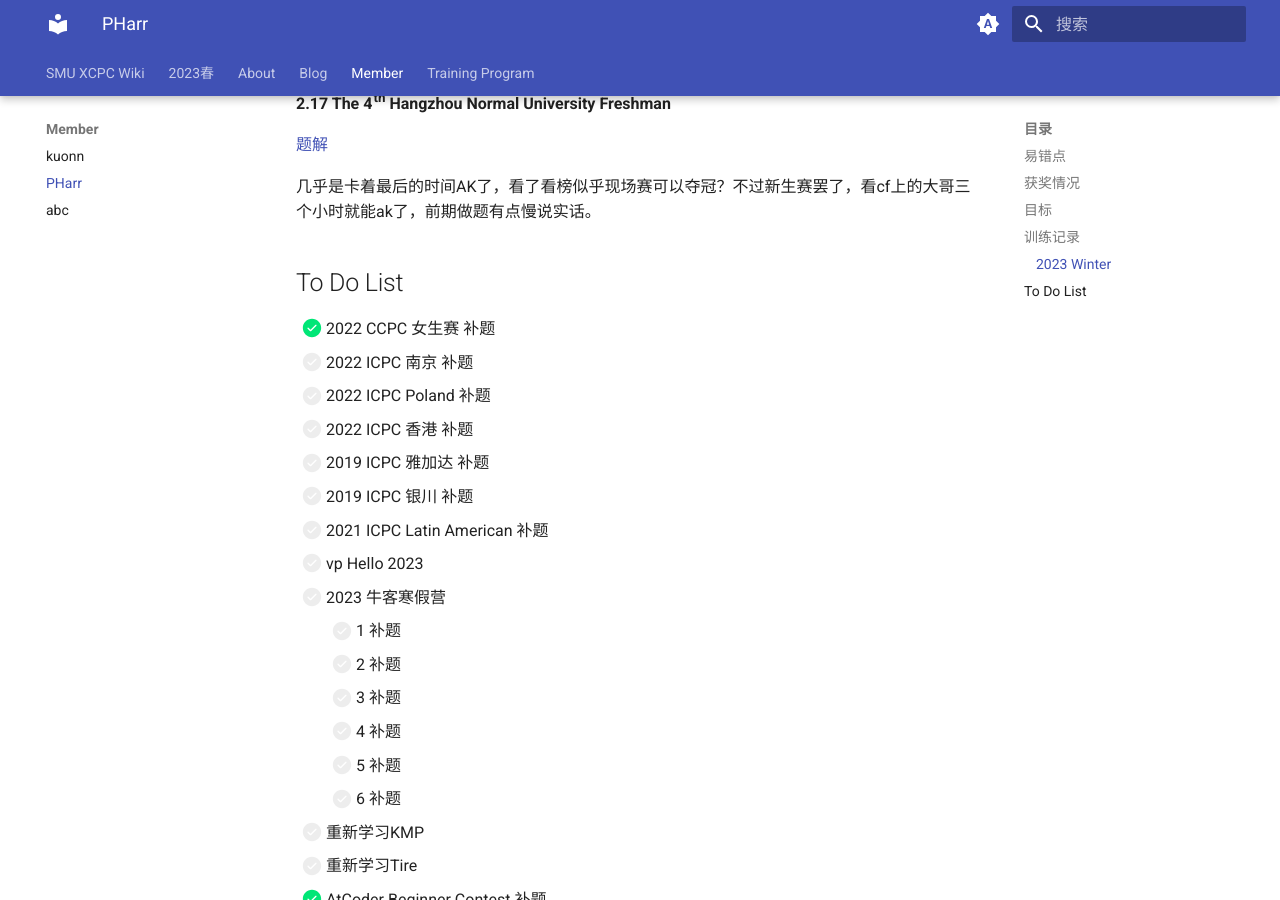
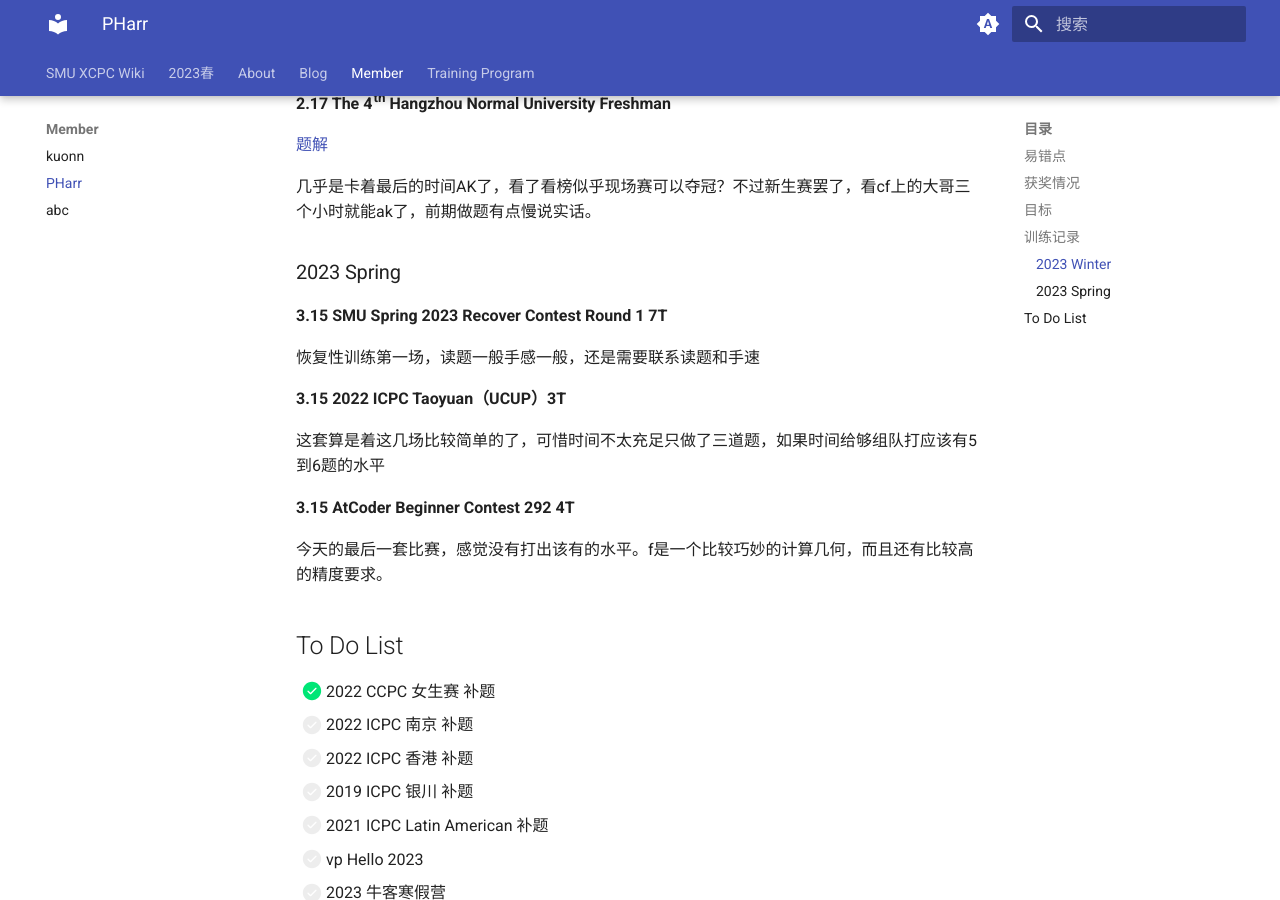
Before and after one commit to SMU-XCPC/wiki, an MkDocs documentation site: the page built from docs/Member/PHarr.md, in a window 1280 px wide and 900 px high, scrolled down 1928 px. Built offline with MkDocs 1.6.1 and Material for MkDocs 9.7.7, drawn with Linux system fonts in a browser that asks for light colours.

Commit message:
PHarr 更新训练记录

```diff
--- a/docs/Member/PHarr.md
+++ b/docs/Member/PHarr.md
@@ -77,13 +77,25 @@ email：xin.mai@forxmail.com
 
 几乎是卡着最后的时间AK了，看了看榜似乎现场赛可以夺冠？不过新生赛罢了，看cf上的大哥三个小时就能ak了，前期做题有点慢说实话。
 
+### 2023 Spring
+
+**3.15 SMU Spring 2023 Recover Contest Round 1 7T**
+
+恢复性训练第一场，读题一般手感一般，还是需要联系读题和手速
+
+**3.15 2022 ICPC Taoyuan（UCUP）3T**
+
+这套算是着这几场比较简单的了，可惜时间不太充足只做了三道题，如果时间给够组队打应该有5到6题的水平
+
+**3.15 AtCoder Beginner Contest 292 4T**
+
+今天的最后一套比赛，感觉没有打出该有的水平。f是一个比较巧妙的计算几何，而且还有比较高的精度要求。
+
 ## To Do List
 
 - [x] 2022 CCPC 女生赛 补题
 - [ ] 2022 ICPC 南京 补题
-- [ ] 2022 ICPC Poland 补题
 - [ ] 2022 ICPC 香港 补题
-- [ ] 2019 ICPC 雅加达 补题
 - [ ] 2019 ICPC 银川 补题
 - [ ] 2021 ICPC Latin American 补题
 - [ ] vp Hello 2023
@@ -94,7 +106,6 @@ email：xin.mai@forxmail.com
     - [ ] 4 补题
     - [ ] 5 补题
     - [ ] 6 补题
-
 - [ ] 重新学习KMP
 - [ ] 重新学习Tire
 - [x] AtCoder Beginner Contest 补题
```
